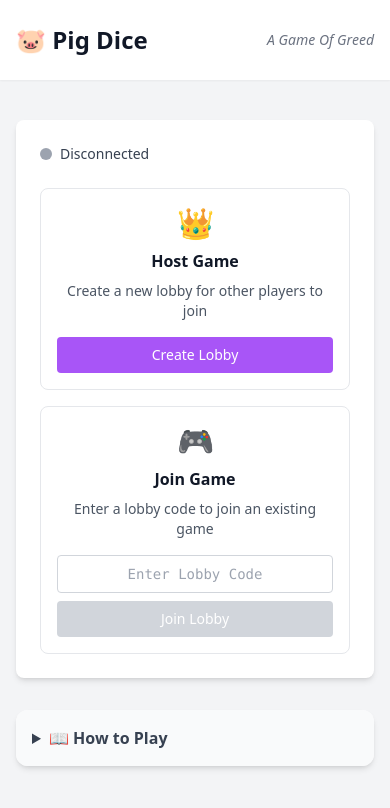
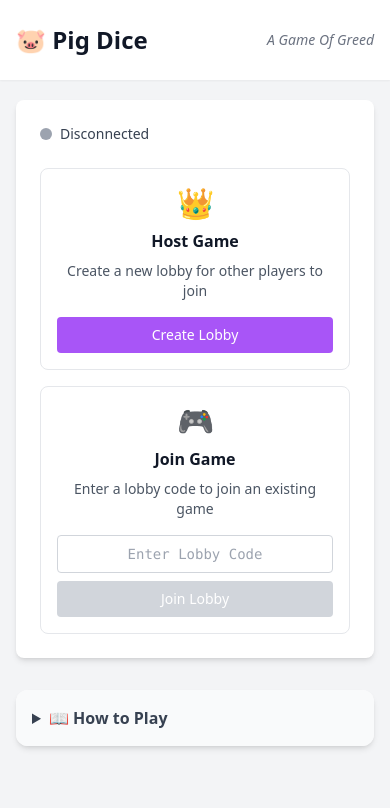
Before and after one commit to SBurrell23/PigGame, a Vue app: page / in a window 390 px wide. Shown: the top 808 px of the page. Built offline with nearby package versions, Linux system fonts and the light colour scheme.

Commit message:
Adjust layout spacing in App and GameBoard components for improved responsiveness and visual consistency

```diff
--- a/src/App.vue
+++ b/src/App.vue
@@ -209,7 +209,7 @@ onMounted(() => {
       </div>
     </header>
 
-    <main class="py-10">
+    <main class="py-5 sm:py-10">
       <div class="max-w-7xl mx-auto px-4 sm:px-6 lg:px-8">
 
         <!-- ConnectionManager - always rendered to maintain peer connections -->
--- a/src/components/GameBoard.vue
+++ b/src/components/GameBoard.vue
@@ -1013,11 +1013,14 @@ defineExpose({
 
       <!-- Top Bar -->
       <div class="flex items-center justify-between mb-6">
-        <div class="flex items-center space-x-3">
-          <div class="text-3xl">🎲</div>
+        <div class="flex items-end space-x-3">
+          <div class="text-2xl sm:text-4xl">🎲</div>
           <div>
-            <div class="text-lg font-bold text-gray-800">Round {{ gameState.currentRound }}</div>
-            <div class="text-sm text-gray-600">Race to 100 points!</div>
+            <!-- Mobile: Round and Race on same line, Desktop: stacked -->
+            <div class="flex items-baseline space-x-2 sm:block sm:space-x-0">
+              <div class="text-lg font-bold text-gray-800">Round {{ gameState.currentRound }}</div>
+              <div class="text-sm text-gray-600">Race to 100 points!</div>
+            </div>
           </div>
         </div>
         <!-- Hide quit game for now, can be enabled later -->
```
